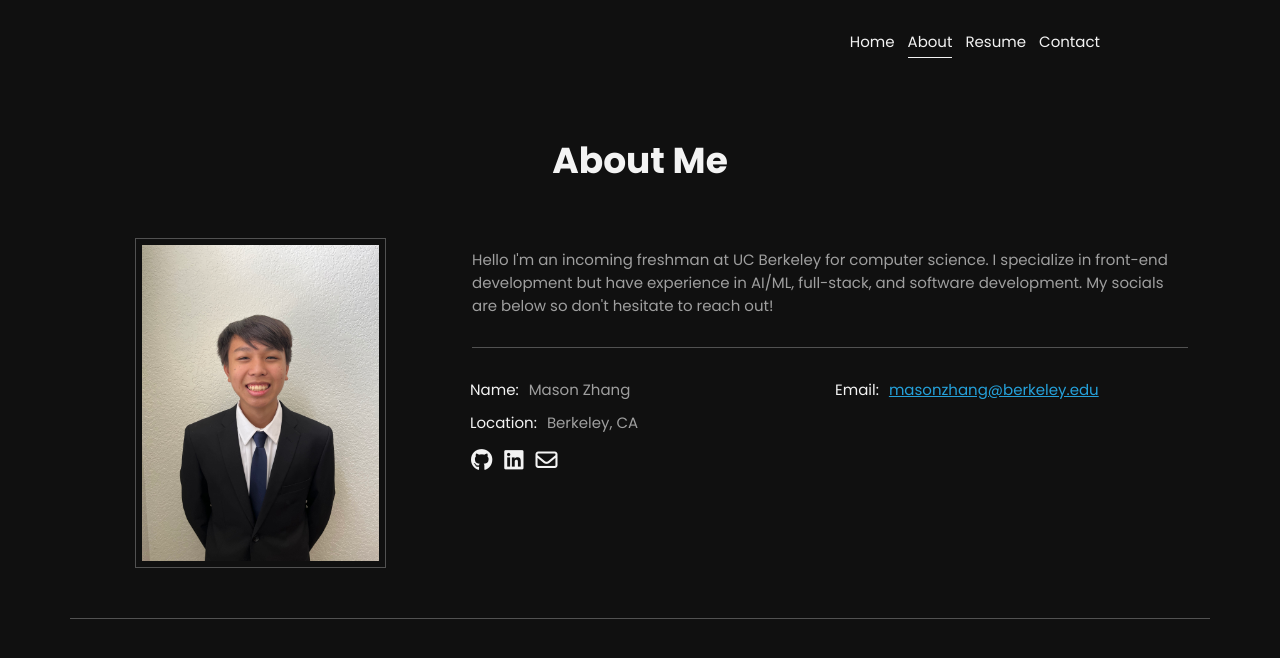
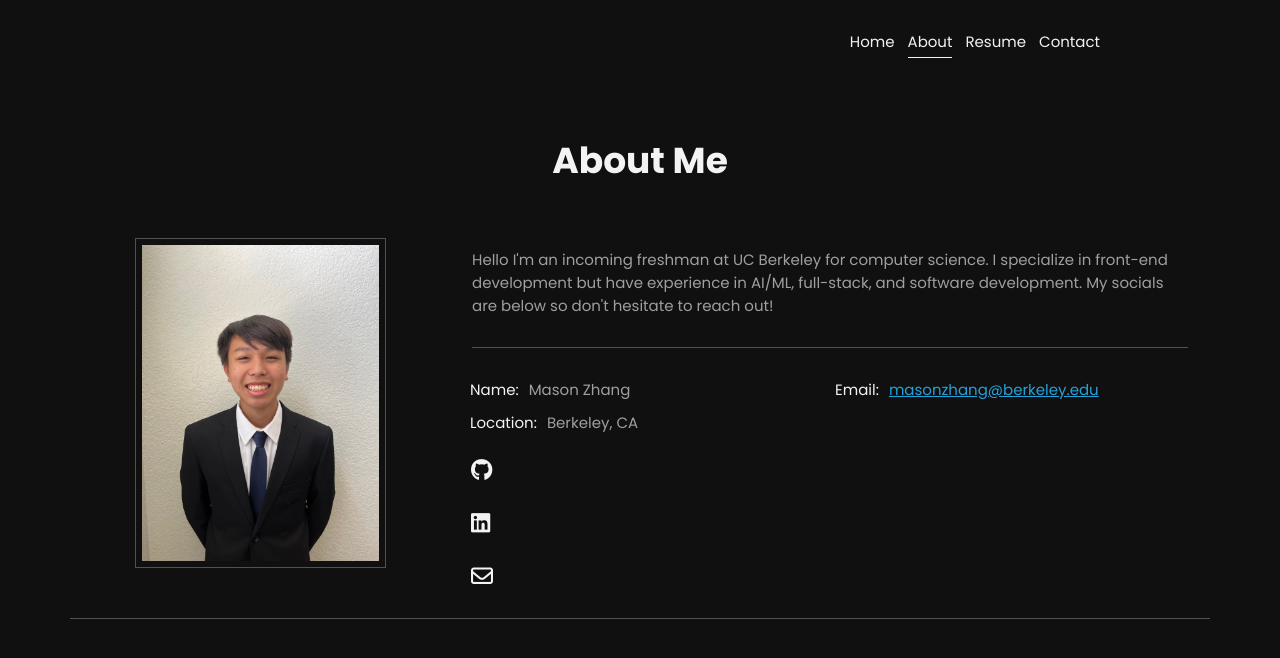
Before and after one commit to masonzhangg/my-portfolio, a React (Create React App) app: page /about in a window 1280 px wide. Shown: the top 658 px of the page. Built offline with nearby package versions, Linux system fonts and the light colour scheme.

Commit message:
Update about.css

```diff
--- a/src/pages/about/about.css
+++ b/src/pages/about/about.css
@@ -90,7 +90,7 @@
 
 @media (min-width: 750px) {
   .about .socialIcons .icon {
-    display: inline;
+    display: block;
     margin-left: -23px;
     margin-right: 15px;
   }
```
